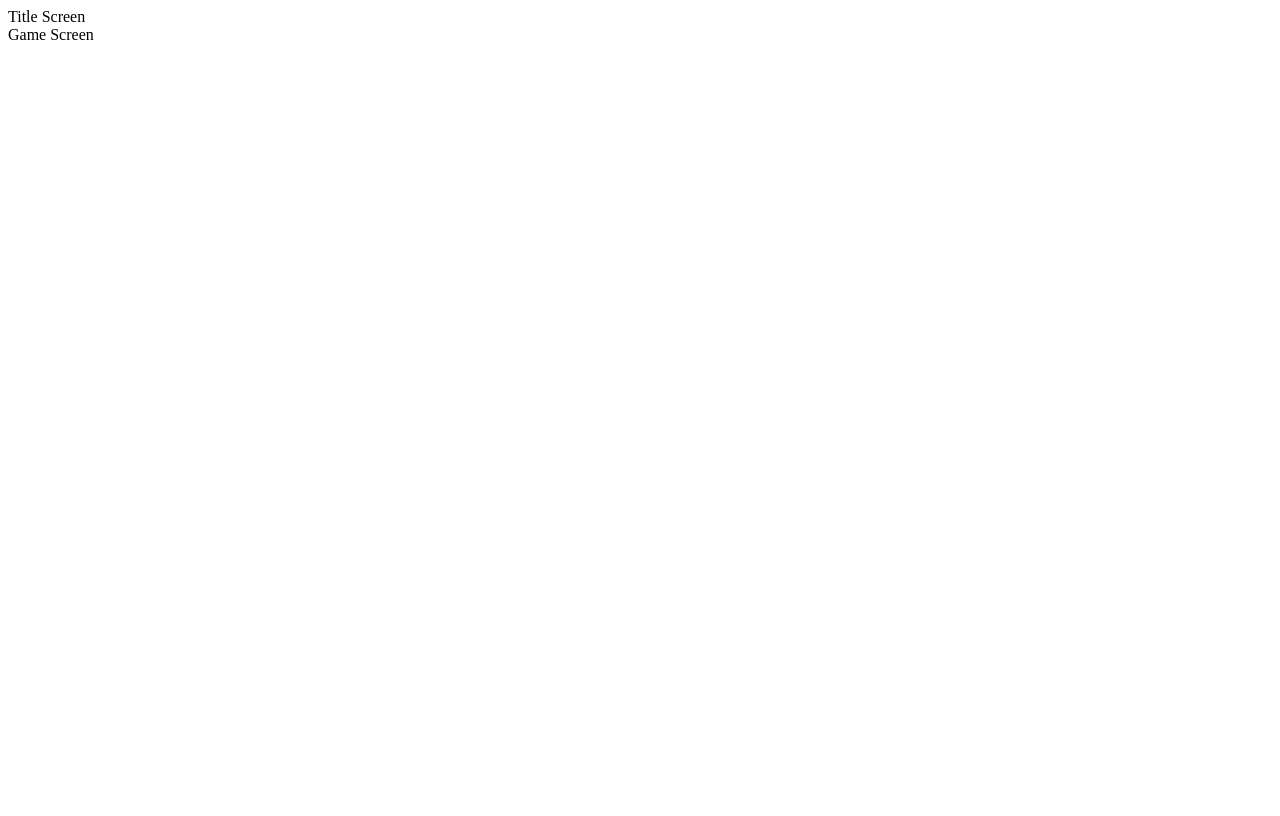
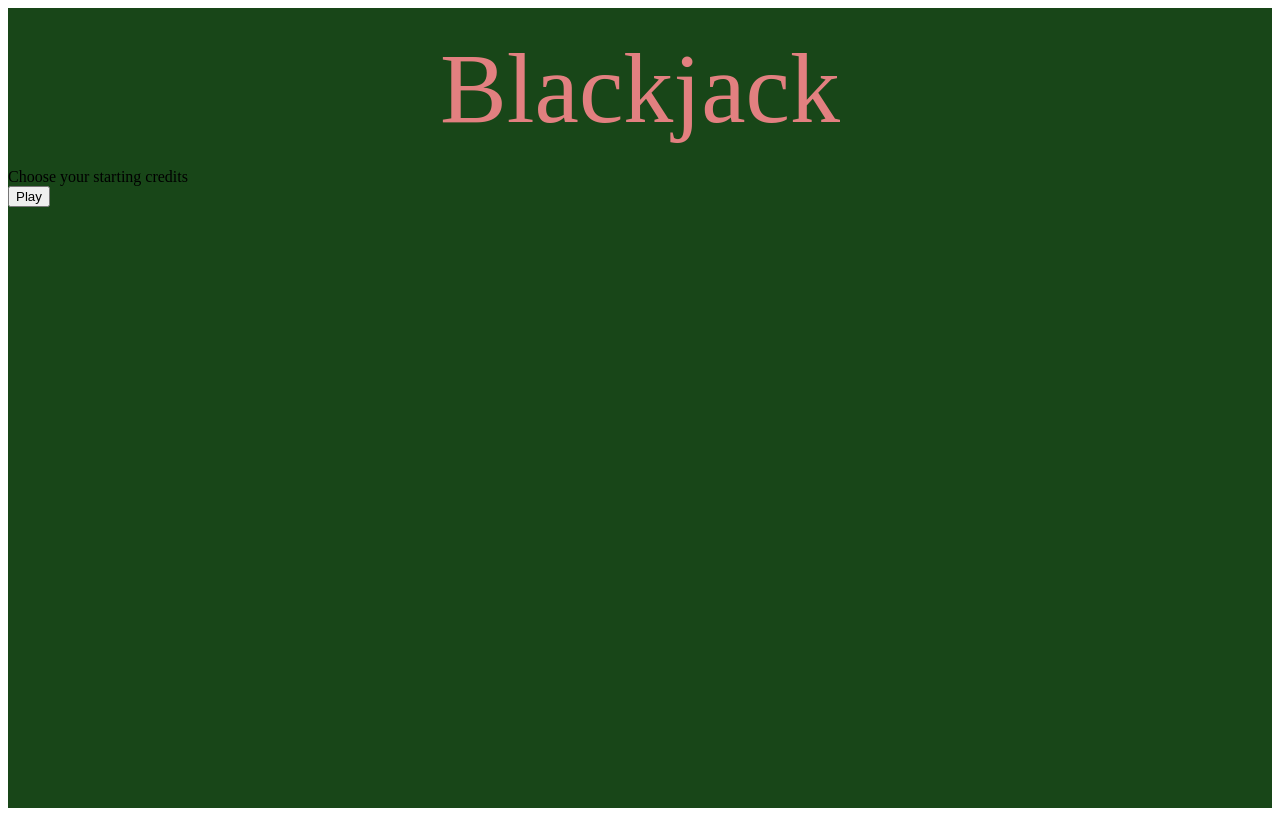
Before and after one commit to LaykenV/blackjack, a React (Create React App) app: page / in a window 1280 px wide. Built offline with nearby package versions, Linux system fonts and the light colour scheme.

Commit message:
project directory set up

```diff
--- a/package.json
+++ b/package.json
@@ -12,6 +12,7 @@
     "@types/react-dom": "^18.0.8",
     "react": "^18.2.0",
     "react-dom": "^18.2.0",
+    "react-router-dom": "^6.4.3",
     "react-scripts": "5.0.1",
     "typescript": "^4.8.4",
     "web-vitals": "^2.1.4"
--- a/src/App.tsx
+++ b/src/App.tsx
@@ -1,15 +1,20 @@
-import React from 'react';
+import React, { useState } from 'react';
 import { BrowserRouter, Routes, Route } from "react-router-dom";
 import './App.css';
 import TitleScreen from './components/titleScreen/TitleScreen';
 import GameScreen from './components/gameScreen/GameScreen';
 
 function App() {
+  const [credits, setCredits] = useState(0 as number);
+  const [cards, setCards] = useState([] as any)
+
   return (
-    <div className="App">
-      <TitleScreen />
-      <GameScreen />
-    </div>
+    <BrowserRouter>
+      <Routes>
+        <Route path="/" element={<TitleScreen />} />
+        <Route path="/play" element={<GameScreen />} />
+      </Routes>
+    </BrowserRouter>
   );
 }
 
--- a/src/components/titleScreen/TitleScreen.tsx
+++ b/src/components/titleScreen/TitleScreen.tsx
@@ -1,8 +1,15 @@
 import React from "react";
+import "./titleScreen.css";
 
 function TitleScreen() {
     return(
-        <div className="titleScreenDiv">Title Screen</div>
+        <div className="titleScreenDiv">
+            <div className="header">Blackjack</div>
+            <div className="creditDiv">Choose your starting credits</div>
+            <div className="playButtonDiv">
+                <button className="playButton">Play</button>
+            </div>
+        </div>
     )
 }
 
--- a/src/components/titleScreen/titleScreen.css
+++ b/src/components/titleScreen/titleScreen.css
@@ -0,0 +1,16 @@
+.titleScreenDiv {
+    height: 100vh;
+    width: 100%;
+    display: flex;
+    flex-direction: column;
+    background-color: rgb(24, 70, 24);
+}
+
+.header {
+    height: 20%;
+    display: flex;
+    justify-content: center;
+    align-items: center;
+    font-size: 100px;
+    color: rgb(226, 128, 128);
+}
```
Also changed, not shown: 1 other file (tests, documents, lock files or other folders).
